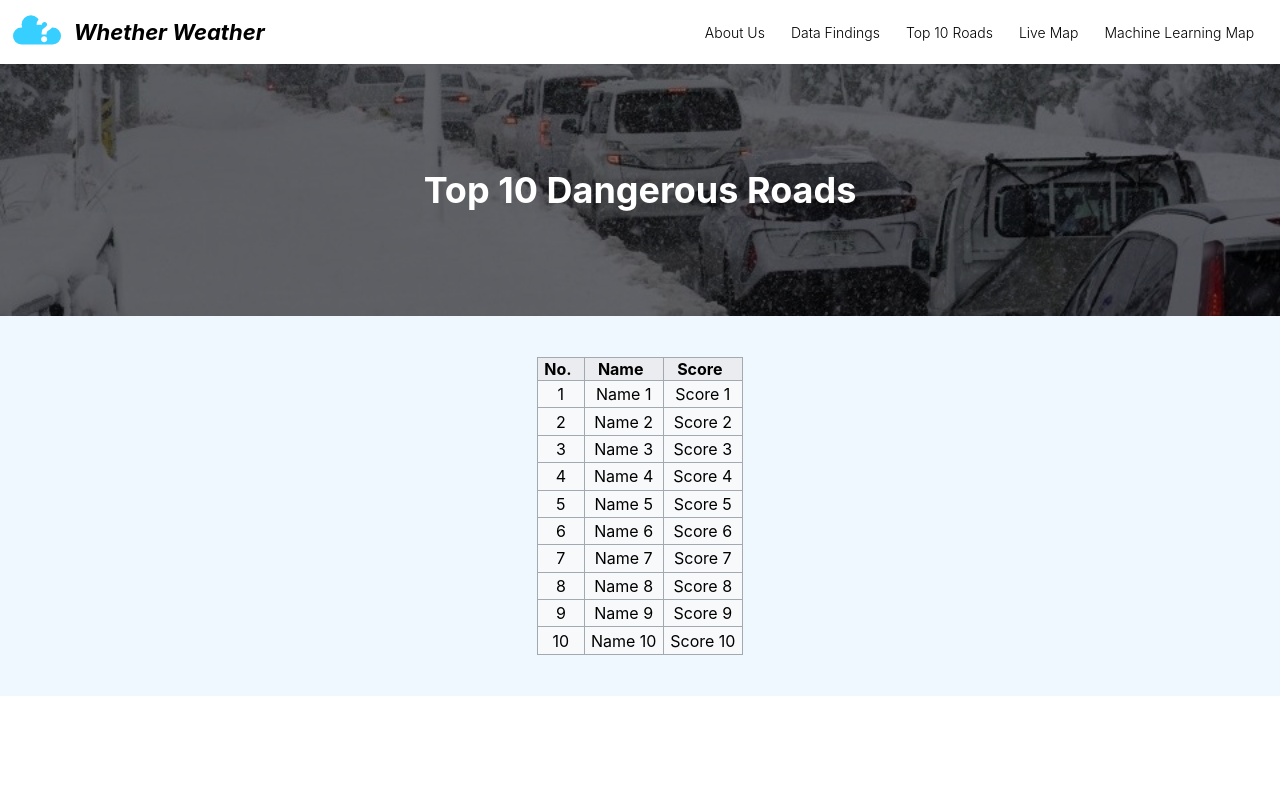
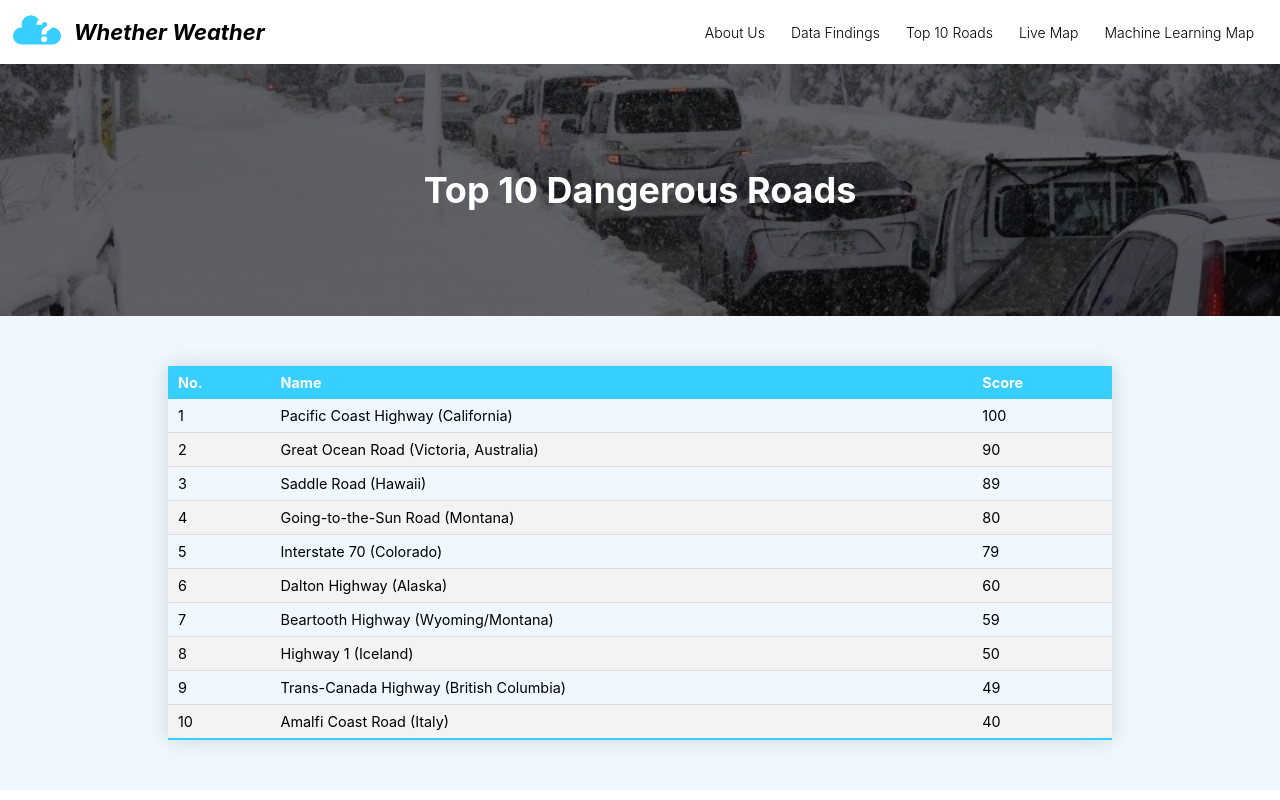
Before and after one commit to Whether-Weather/Front-End, a React (Create React App) app: page /top10 in a window 1280 px wide. Built offline with nearby package versions, Linux system fonts and the light colour scheme.

Commit message:
Made the table more "aesthetic"

```diff
--- a/src/App.css
+++ b/src/App.css
@@ -95,36 +95,36 @@
 /* Top 10 */
 
 .top-10-table {
-  background-color: #f8f9fa;
-  margin: 1em 0;
-  border: 1px solid #a2a9b1;
   border-collapse: collapse;
+  margin: 25px 0;
+  font-size: 0.9em;
+  min-width: 400px;
+  width: 80%;
+  box-shadow: 0 0 20px rgba(0, 0, 0, 0.15);
 }
 
-.top-10-table > thead {
-  background-color: #eaecf0;
-  border: 1px solid black;
-  padding: 10px;
-  border-collapse: collapse;
-  border-color: inherit;
-  font-weight: 500;
-  vertical-align: middle;
-
+.top-10-table > thead tr {
+  background-color: rgb(54, 207, 255);
+  color: #ffffff;
+  text-align: left;
 }
 
-.top-10-table > * > tr > td {
-  border: 1px solid #a2a9b1;
-  text-align: center;
-  padding: 0.2em 0.4em;
+.top-10-table th,
+.top-10-table td {
+    padding: 8px 10px;
 }
 
-.top-10-table > * > tr > th {
-  border: 1px solid #a2a9b1;
-  text-align: center;
-  padding-left: 6px;
-  padding-right: 12px;
+.top-10-table tbody tr{
+  border-bottom: 1px solid #dddddd;
 }
 
+.top-10-table tbody tr:nth-of-type(even) {
+  background-color: #f3f3f3;
+}
+
+.top-10-table tbody tr:last-of-type {
+  border-bottom: 2px solid rgb(54, 207, 255);
+}
 
 /* NAVBAR */
 .navbar-content-area {
--- a/src/pages/Top10.js
+++ b/src/pages/Top10.js
@@ -3,16 +3,16 @@ import React from "react";
 
 const About = () => {
   const rows = [
-    {num: 1},
-    {num: 2},
-    {num: 3},
-    {num: 4},
-    {num: 5},
-    {num: 6},
-    {num: 7},
-    {num: 8},
-    {num: 9},
-    {num: 10},
+    {num: 1, name: "Pacific Coast Highway (California)", score: 100},
+    {num: 2, name: "Great Ocean Road (Victoria, Australia)", score: 90},
+    {num: 3, name: "Saddle Road (Hawaii)", score: 89},
+    {num: 4, name: "Going-to-the-Sun Road (Montana)", score: 80},
+    {num: 5, name: "Interstate 70 (Colorado)", score: 79},
+    {num: 6, name: "Dalton Highway (Alaska)", score: 60},
+    {num: 7, name: "Beartooth Highway (Wyoming/Montana)", score: 59},
+    {num: 8, name: "Highway 1 (Iceland)", score: 50},
+    {num: 9, name: "Trans-Canada Highway (British Columbia)", score: 49},
+    {num: 10, name: "Amalfi Coast Road (Italy)", score: 40},
   ];
   return (
     <div>
@@ -42,10 +42,10 @@ const About = () => {
                     {row.num}
                   </td>
                   <td>
-                    Name {row.num}
+                    {row.name}
                   </td>
                   <td>
-                    Score {row.num}
+                    {row.score}
                   </td>
                 </tr>
               ))}
```
